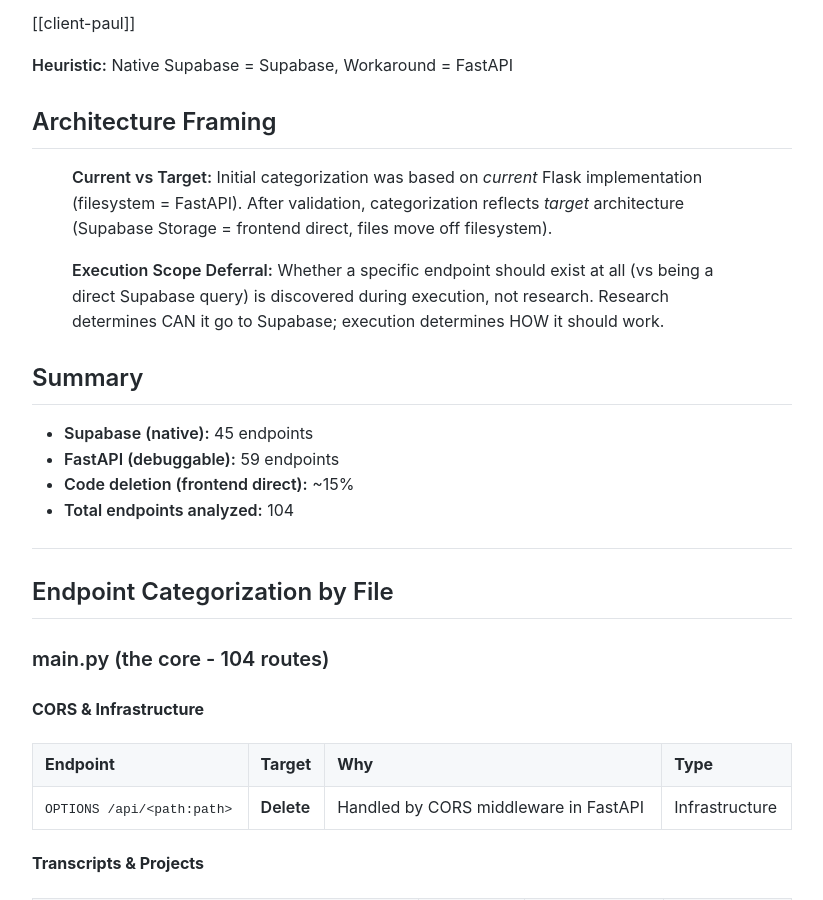
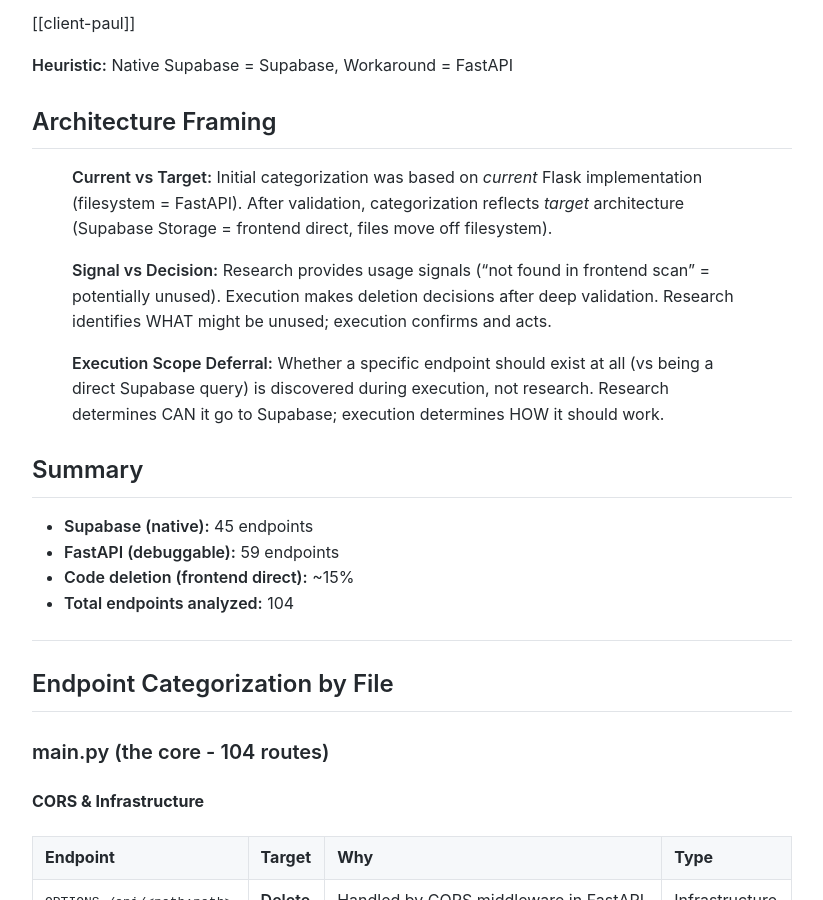
Before and after one commit to MariusWilsch/public-wilsch-ai-pages, a Jekyll site: the page built from project/paul_youtube_fullstack/main-flask-migration.md, in a window 1280 px wide and 900 px high, scrolled down 314 px. Shown: the whole window, without its empty margins (228-1051 px from the left). Built offline with Jekyll 4.4.1, drawn with Linux system fonts in a browser that asks for light colours; our own code applies the rules of GitHub Pages for plain Markdown files.

Commit message:
Sync from hippocampus 2025-12-25

```diff
--- a/project/paul_youtube_fullstack/main-flask-migration.md
+++ b/project/paul_youtube_fullstack/main-flask-migration.md
@@ -10,6 +10,8 @@ publish: true
 ## Architecture Framing
 
 > **Current vs Target:** Initial categorization was based on *current* Flask implementation (filesystem = FastAPI). After validation, categorization reflects *target* architecture (Supabase Storage = frontend direct, files move off filesystem).
+>
+> **Signal vs Decision:** Research provides usage signals ("not found in frontend scan" = potentially unused). Execution makes deletion decisions after deep validation. Research identifies WHAT might be unused; execution confirms and acts.
 >
 > **Execution Scope Deferral:** Whether a specific endpoint should exist at all (vs being a direct Supabase query) is discovered during execution, not research. Research determines CAN it go to Supabase; execution determines HOW it should work.
 
```
